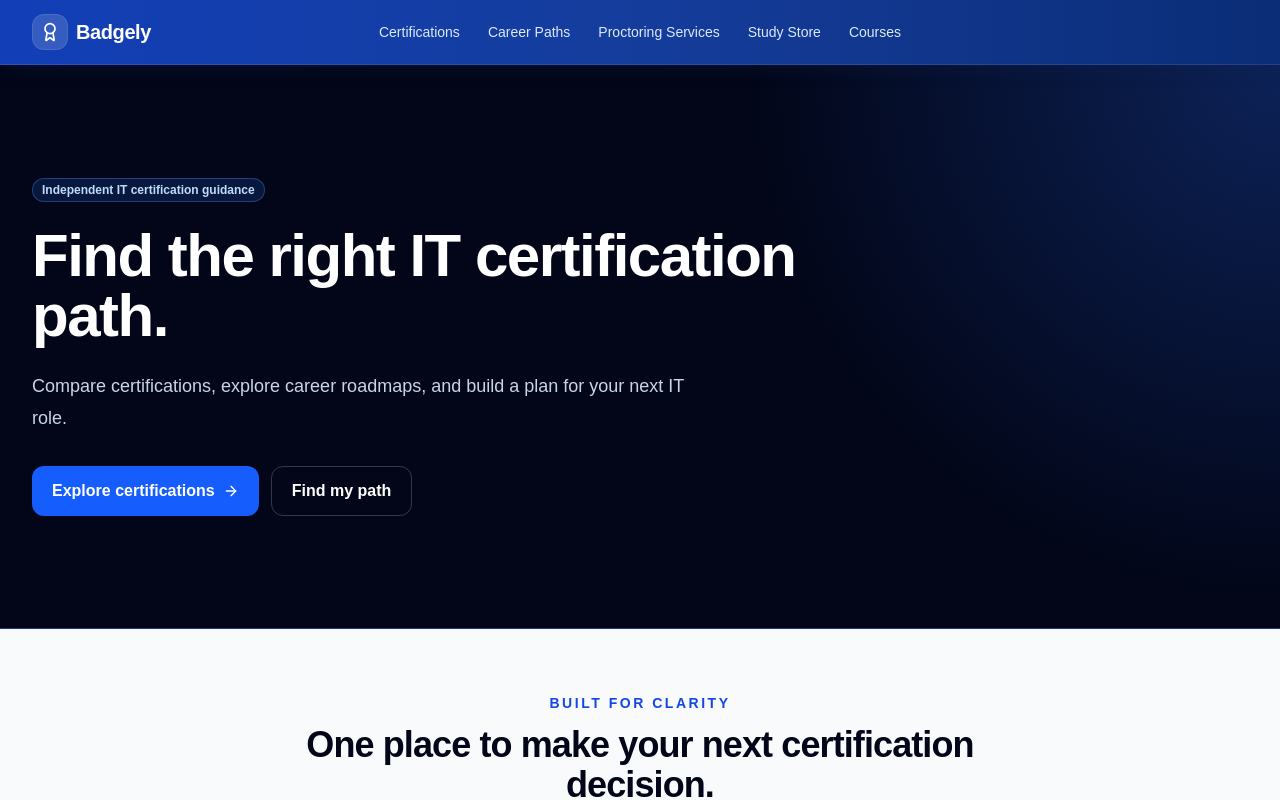
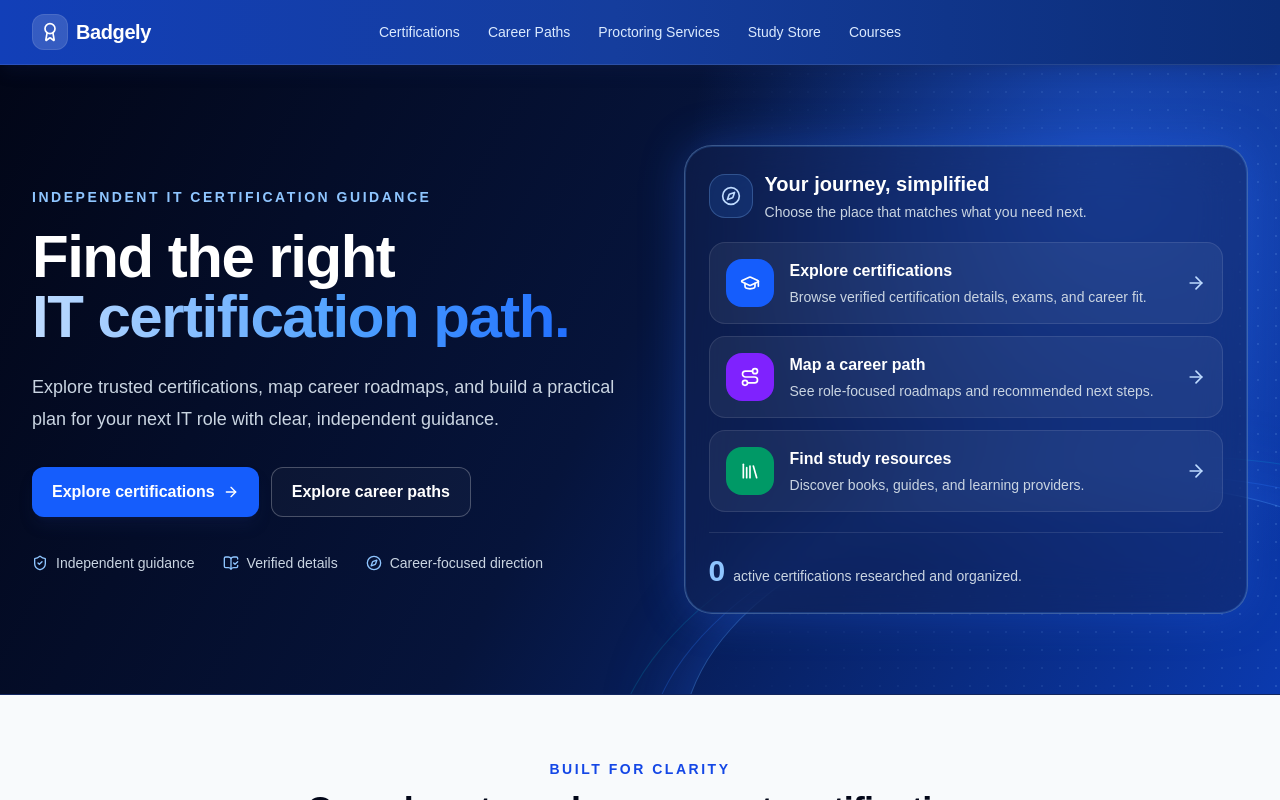
Before and after one commit to nimboxa-maker/badgely, a Next.js app: page / in a window 1280 px wide. Shown: the top 800 px of the page. Built offline with nearby package versions, Linux system fonts and the light colour scheme; no server answers; the database is empty.

Commit message:
Redesign Badgely homepage hero

```diff
--- a/app/page.tsx
+++ b/app/page.tsx
@@ -5,10 +5,18 @@ import {
   BookOpenCheck,
   Compass,
   ExternalLink,
+  GraduationCap,
+  Library,
+  Route,
   ShieldCheck,
 } from "lucide-react";
 import { Badge } from "@/components/ui/badge";
 import { Card } from "@/components/ui/card";
+import {
+  HeroOption,
+  HeroPanel,
+  MarketingHero,
+} from "@/components/layout/marketing-hero";
 import { createClient } from "@/lib/supabase/server";
 
 const certificationIcons: Record<string, string> = {
@@ -26,25 +34,17 @@ const certificationIcons: Record<string, string> = {
   "comptia-securityx": "/certifications/comptia-securityx.png",
   "comptia-server-plus": "/certifications/comptia-server-plus.png",
   "comptia-tech-plus": "/certifications/comptia-tech-plus.png",
-
   "aws-certified-solutions-architect-associate":
     "/certifications/aws-certified-solutions-architect-associate.png",
-
   "cisco-ccna": "/certifications/cisco-ccna.png",
-
   "google-cloud-professional-cloud-architect":
     "/certifications/google-cloud-professional-cloud-architect.png",
-
   "microsoft-certified-azure-solutions-architect-expert":
     "/certifications/microsoft-certified-azure-solutions-architect-expert.png",
-
   "isc2-cissp": "/certifications/isc2-cissp.png",
-
   "isaca-cism": "/certifications/isaca-cism.png",
-
   "project-management-professional-pmp":
     "/certifications/project-management-professional-pmp.png",
-
   "ec-council-ceh": "/certifications/ec-council-ceh.png",
 };
 
@@ -70,8 +70,7 @@ const foundations = [
     href: "/certifications",
     cardClass:
       "border-blue-300 bg-gradient-to-br from-blue-600 via-blue-500 to-cyan-400 text-white shadow-lg shadow-blue-100",
-    iconClass:
-      "bg-white/20 text-white ring-1 ring-white/30",
+    iconClass: "bg-white/20 text-white ring-1 ring-white/30",
     eyebrowClass: "text-blue-100",
   },
   {
@@ -83,8 +82,7 @@ const foundations = [
     href: "/certifications?sort=verified",
     cardClass:
       "border-emerald-300 bg-gradient-to-br from-emerald-600 via-teal-500 to-cyan-400 text-white shadow-lg shadow-emerald-100",
-    iconClass:
-      "bg-white/20 text-white ring-1 ring-white/30",
+    iconClass: "bg-white/20 text-white ring-1 ring-white/30",
     eyebrowClass: "text-emerald-100",
   },
   {
@@ -96,8 +94,7 @@ const foundations = [
     href: "/career-paths",
     cardClass:
       "border-violet-300 bg-gradient-to-br from-violet-600 via-purple-500 to-fuchsia-400 text-white shadow-lg shadow-violet-100",
-    iconClass:
-      "bg-white/20 text-white ring-1 ring-white/30",
+    iconClass: "bg-white/20 text-white ring-1 ring-white/30",
     eyebrowClass: "text-violet-100",
   },
 ];
@@ -105,122 +102,169 @@ const foundations = [
 export default async function HomePage() {
   const supabase = await createClient();
 
-  const { data: featuredCertifications } = await supabase
+  const [featuredResult, countResult] = await Promise.all([
+    supabase
       .from("certifications")
       .select(
         "id, name, slug, category, level, short_summary, status, official_certification_url, provider:providers(name)",
       )
       .eq("featured", true)
-    .limit(9);
+      .limit(9),
+    supabase
+      .from("certifications")
+      .select("id", { count: "exact", head: true })
+      .eq("status", "Active"),
+  ]);
 
   const orderedFeaturedCertifications = [
-    ...(featuredCertifications ?? []),
+    ...(featuredResult.data ?? []),
   ].sort(
     (a, b) =>
       featuredOrder.indexOf(a.slug) -
       featuredOrder.indexOf(b.slug),
   );
 
+  const certificationCount = countResult.count ?? 0;
+
   return (
     <>
-      <section className="relative overflow-hidden border-b border-blue-900 bg-slate-950 text-white">
-        <div className="absolute inset-0 bg-[radial-gradient(circle_at_top_right,rgba(37,99,235,0.3),transparent_38%)]" />
-        <div className="relative mx-auto max-w-7xl px-4 py-20 sm:px-6 sm:py-24 lg:px-8 lg:py-28">
-          <Badge className="bg-blue-500/15 text-blue-200 ring-1 ring-inset ring-blue-400/30">
+      <MarketingHero
+        aside={
+          <HeroPanel>
+            <div className="flex items-center gap-3">
+              <span className="flex size-11 items-center justify-center rounded-2xl bg-blue-500/15 text-blue-200 ring-1 ring-inset ring-blue-300/25">
+                <Compass className="size-5" aria-hidden="true" />
+              </span>
+              <div>
+                <h2 className="text-xl font-bold text-white">Your journey, simplified</h2>
+                <p className="mt-1 text-sm text-slate-300">Choose the place that matches what you need next.</p>
+              </div>
+            </div>
+
+            <div className="mt-5 space-y-3">
+              <Link href="/certifications" className="block">
+                <HeroOption className="flex items-center gap-4">
+                  <span className="flex size-12 shrink-0 items-center justify-center rounded-2xl bg-blue-600 text-white">
+                    <GraduationCap className="size-5" aria-hidden="true" />
+                  </span>
+                  <div className="min-w-0 flex-1">
+                    <p className="font-bold text-white">Explore certifications</p>
+                    <p className="mt-1 text-sm text-slate-300">Browse verified certification details, exams, and career fit.</p>
+                  </div>
+                  <ArrowRight className="size-5 text-blue-200" aria-hidden="true" />
+                </HeroOption>
+              </Link>
+
+              <Link href="/career-paths" className="block">
+                <HeroOption className="flex items-center gap-4">
+                  <span className="flex size-12 shrink-0 items-center justify-center rounded-2xl bg-violet-600 text-white">
+                    <Route className="size-5" aria-hidden="true" />
+                  </span>
+                  <div className="min-w-0 flex-1">
+                    <p className="font-bold text-white">Map a career path</p>
+                    <p className="mt-1 text-sm text-slate-300">See role-focused roadmaps and recommended next steps.</p>
+                  </div>
+                  <ArrowRight className="size-5 text-blue-200" aria-hidden="true" />
+                </HeroOption>
+              </Link>
+
+              <Link href="/study-store" className="block">
+                <HeroOption className="flex items-center gap-4">
+                  <span className="flex size-12 shrink-0 items-center justify-center rounded-2xl bg-emerald-600 text-white">
+                    <Library className="size-5" aria-hidden="true" />
+                  </span>
+                  <div className="min-w-0 flex-1">
+                    <p className="font-bold text-white">Find study resources</p>
+                    <p className="mt-1 text-sm text-slate-300">Discover books, guides, and learning providers.</p>
+                  </div>
+                  <ArrowRight className="size-5 text-blue-200" aria-hidden="true" />
+                </HeroOption>
+              </Link>
+            </div>
+
+            <div className="mt-5 border-t border-white/10 pt-5">
+              <p className="text-sm text-slate-300">
+                <span className="mr-2 text-3xl font-black text-blue-300">{certificationCount}</span>
+                active certifications researched and organized.
+              </p>
+            </div>
+          </HeroPanel>
+        }
+      >
+        <p className="text-sm font-semibold uppercase tracking-[0.18em] text-blue-300">
           Independent IT certification guidance
-          </Badge>
-          <h1 className="mt-6 max-w-4xl text-4xl font-bold tracking-tight sm:text-5xl lg:text-6xl">
-            Find the right IT certification path.
+        </p>
+
+        <h1 className="mt-5 max-w-3xl text-4xl font-bold tracking-tight sm:text-5xl lg:text-6xl">
+          Find the right
+          <span className="block bg-gradient-to-r from-blue-200 via-blue-400 to-blue-600 bg-clip-text text-transparent">
+            IT certification path.
+          </span>
         </h1>
+
         <p className="mt-6 max-w-2xl text-lg leading-8 text-slate-300">
-            Compare certifications, explore career roadmaps, and build a plan for your next IT role.
+          Explore trusted certifications, map career roadmaps, and build a practical plan for your next IT role with clear, independent guidance.
         </p>
+
         <div className="mt-8 flex flex-col gap-3 sm:flex-row">
           <Link
             href="/certifications"
-              className="inline-flex min-h-12 items-center justify-center gap-2 rounded-xl bg-blue-600 px-5 py-3 font-semibold text-white hover:bg-blue-500 focus-visible:outline-2 focus-visible:outline-offset-2 focus-visible:outline-blue-400"
+            className="inline-flex min-h-12 items-center justify-center gap-2 rounded-xl bg-blue-600 px-5 py-3 font-semibold text-white shadow-lg shadow-blue-950/30 transition hover:bg-blue-500"
           >
             Explore certifications <ArrowRight className="size-4" aria-hidden="true" />
           </Link>
           <Link
             href="/career-paths"
-              className="inline-flex min-h-12 items-center justify-center rounded-xl border border-white/20 px-5 py-3 font-semibold text-white hover:bg-white/10 focus-visible:outline-2 focus-visible:outline-offset-2 focus-visible:outline-blue-400"
+            className="inline-flex min-h-12 items-center justify-center rounded-xl border border-white/25 bg-white/[0.03] px-5 py-3 font-semibold text-white transition hover:bg-white/10"
           >
-              Find my path
+            Explore career paths
           </Link>
         </div>
+
+        <div className="mt-9 flex flex-wrap gap-x-7 gap-y-3 text-sm text-slate-300">
+          <span className="inline-flex items-center gap-2"><ShieldCheck className="size-4 text-blue-300" /> Independent guidance</span>
+          <span className="inline-flex items-center gap-2"><BookOpenCheck className="size-4 text-blue-300" /> Verified details</span>
+          <span className="inline-flex items-center gap-2"><Compass className="size-4 text-blue-300" /> Career-focused direction</span>
         </div>
-      </section>
+      </MarketingHero>
 
       <section className="mx-auto max-w-7xl px-4 py-16 text-center sm:px-6 lg:px-8">
         <div className="mx-auto max-w-3xl">
           <p className="text-sm font-semibold uppercase tracking-[0.18em] text-blue-700">
             Built for clarity
           </p>
-
-          <h1 className="mt-3 text-3xl font-bold tracking-tight text-slate-950 sm:text-4xl">
+          <h2 className="mt-3 text-3xl font-bold tracking-tight text-slate-950 sm:text-4xl">
             One place to make your next certification decision.
-          </h1>
-
+          </h2>
           <p className="mx-auto mt-4 max-w-2xl text-lg leading-8 text-slate-600">
-            Explore your options, understand the details, and turn
-            your next certification goal into a clear plan.
+            Explore your options, understand the details, and turn your next certification goal into a clear plan.
           </p>
         </div>
 
         <div className="mt-10 grid gap-6 md:grid-cols-3">
           {foundations.map(
-            ({
-              icon: Icon,
-              eyebrow,
-              title,
-              description,
-              href,
-              cardClass,
-              iconClass,
-              eyebrowClass,
-            }) => (
+            ({ icon: Icon, eyebrow, title, description, href, cardClass, iconClass, eyebrowClass }) => (
               <div
                 key={title}
                 className={`group relative overflow-hidden rounded-3xl border p-7 text-center transition duration-300 hover:-translate-y-2 hover:shadow-xl ${cardClass}`}
               >
                 <div className="absolute -right-10 -top-10 size-32 rounded-full bg-white/10" />
                 <div className="absolute -bottom-12 -left-10 size-36 rounded-full bg-white/10" />
-
                 <div className="relative flex h-full flex-col items-center">
-                  <div
-                    className={`flex size-14 items-center justify-center rounded-2xl backdrop-blur ${iconClass}`}
-                  >
-                    <Icon
-                      className="size-7"
-                      aria-hidden="true"
-                    />
+                  <div className={`flex size-14 items-center justify-center rounded-2xl backdrop-blur ${iconClass}`}>
+                    <Icon className="size-7" aria-hidden="true" />
                   </div>
-
-                  <p
-                    className={`mt-7 text-xs font-bold uppercase tracking-[0.22em] ${eyebrowClass}`}
+                  <p className={`mt-7 text-xs font-bold uppercase tracking-[0.22em] ${eyebrowClass}`}>
+                    {eyebrow}
+                  </p>
+                  <h3 className="mt-2 text-2xl font-bold tracking-tight">{title}</h3>
+                  <p className="mt-4 leading-7 text-white/90">{description}</p>
+                  <Link
+                    href={href}
+                    className="mt-7 inline-flex w-fit items-center justify-center gap-2 rounded-xl border border-white/70 bg-white/10 px-4 py-2 text-sm font-bold text-white backdrop-blur-sm transition hover:bg-white/20"
                   >
                     {eyebrow}
-                  </p>
-
-                  <h2 className="mt-2 text-2xl font-bold tracking-tight">
-                    {title}
-                  </h2>
-
-                  <p className="mt-4 leading-7 text-white/90">
-                    {description}
-                  </p>
-
-                  <Link
-                    href={href}
-                    className="mt-7 inline-flex w-fit items-center justify-center gap-2 rounded-xl border border-white/70 bg-white/10 px-4 py-2 text-sm font-bold text-white backdrop-blur-sm transition duration-300 hover:bg-white/20 focus-visible:outline-2 focus-visible:outline-offset-2 focus-visible:outline-white"
-                  >
-                    {eyebrow}
-
-                    <ArrowRight
-                      className="size-4 transition-transform duration-300 group-hover:translate-x-1"
-                      aria-hidden="true"
-                    />
+                    <ArrowRight className="size-4 transition-transform group-hover:translate-x-1" aria-hidden="true" />
                   </Link>
                 </div>
               </div>
@@ -232,45 +276,23 @@ export default async function HomePage() {
       <section className="border-y border-slate-200 bg-slate-50">
         <div className="mx-auto max-w-7xl px-4 py-16 text-center sm:px-6 lg:px-8">
           <div className="mx-auto flex max-w-3xl flex-col items-center">
-            <p className="text-sm font-semibold uppercase tracking-wider text-blue-700">
-              Featured certifications
+            <p className="text-sm font-semibold uppercase tracking-wider text-blue-700">Featured certifications</p>
+            <h2 className="mt-2 text-3xl font-bold tracking-tight text-slate-950">Popular certifications across IT.</h2>
+            <p className="mt-3 max-w-2xl leading-7 text-slate-600">
+              Explore widely recognized certifications across cybersecurity, cloud, networking, architecture, and project management.
             </p>
-
-            <h2 className="mt-2 text-3xl font-bold tracking-tight text-slate-950">
-              Popular certifications across IT.
-            </h2>
-
-            <p className="mt-3 max-w-2xl leading-7 text-slate-600">
-              Explore widely recognized certifications across
-              cybersecurity, cloud, networking, architecture, and
-              project management.
-            </p>
-
-            <Link
-              href="/certifications"
-              className="mt-5 inline-flex items-center justify-center gap-2 font-semibold text-blue-700 hover:text-blue-600"
-            >
-              Browse all certifications
-
-              <ArrowRight
-                className="size-4"
-                aria-hidden="true"
-              />
+            <Link href="/certifications" className="mt-5 inline-flex items-center justify-center gap-2 font-semibold text-blue-700 hover:text-blue-600">
+              Browse all certifications <ArrowRight className="size-4" aria-hidden="true" />
             </Link>
           </div>
 
           {orderedFeaturedCertifications.length > 0 ? (
             <div className="mt-8 grid gap-5 md:grid-cols-2 xl:grid-cols-3">
-              {orderedFeaturedCertifications.map(
-                (certification) => {
-                  const iconPath =
-                    certificationIcons[certification.slug];
+              {orderedFeaturedCertifications.map((certification) => {
+                const iconPath = certificationIcons[certification.slug];
 
                 return (
-                    <Card
-                      key={certification.id}
-                      className="flex h-full flex-col items-center text-center"
-                    >
+                  <Card key={certification.id} className="flex h-full flex-col items-center text-center transition hover:-translate-y-1 hover:border-blue-200 hover:shadow-lg">
                     {iconPath ? (
                       <div className="mb-5 flex min-h-28 w-full items-center justify-center rounded-xl border border-slate-100 bg-white p-3">
                         <Image
@@ -284,58 +306,41 @@ export default async function HomePage() {
                     ) : null}
 
                     <div className="flex flex-wrap items-center justify-center gap-2">
-                        <Badge>
-                          {certification.level}
-                        </Badge>
-
-                        <span className="text-sm font-medium text-slate-500">
-                          {certification.category}
-                        </span>
+                      <Badge>{certification.level}</Badge>
+                      <span className="text-sm font-medium text-slate-500">{certification.category}</span>
                     </div>
 
-                      <h3 className="mt-4 text-xl font-semibold text-slate-950">
-                        {certification.name}
-                      </h3>
+                    <h3 className="mt-4 text-xl font-semibold text-slate-950">{certification.name}</h3>
+                    <p className="mt-1 text-sm font-medium text-slate-500">
+                      {certification.provider?.name ?? "Certification provider"}
+                    </p>
+                    <p className="mt-4 line-clamp-3 leading-7 text-slate-600">{certification.short_summary}</p>
 
-                      <p className="mt-1 text-sm font-medium text-slate-500">
-                        {certification.provider?.name ??
-                          "Certification provider"}
-                      </p>
-
-                      <p className="mt-4 line-clamp-3 leading-7 text-slate-600">
-                        {certification.short_summary}
-                      </p>
-
-                      <div className="mt-auto flex justify-center pt-7">
+                    <div className="mt-auto flex flex-wrap justify-center gap-3 pt-7">
+                      <Link
+                        href={`/certifications/${certification.slug}`}
+                        className="inline-flex min-h-10 items-center justify-center gap-2 rounded-lg bg-blue-700 px-5 py-2.5 text-sm font-semibold text-white transition hover:bg-blue-600"
+                      >
+                        View details <ArrowRight className="size-4" aria-hidden="true" />
+                      </Link>
                       {certification.official_certification_url ? (
                         <a
-                            href={
-                              certification.official_certification_url
-                            }
+                          href={certification.official_certification_url}
                           target="_blank"
                           rel="noopener noreferrer"
-                            className="inline-flex min-h-10 items-center justify-center gap-2 rounded-lg bg-blue-700 px-5 py-2.5 text-sm font-semibold text-white transition hover:bg-blue-600 focus-visible:outline-2 focus-visible:outline-offset-2 focus-visible:outline-blue-600"
+                          className="inline-flex min-h-10 items-center justify-center gap-2 rounded-lg border border-blue-200 bg-white px-4 py-2.5 text-sm font-semibold text-blue-700 transition hover:bg-blue-50"
                         >
-                            Official provider page
-
-                            <ExternalLink
-                              className="size-4"
-                              aria-hidden="true"
-                            />
+                          Official <ExternalLink className="size-4" aria-hidden="true" />
                         </a>
                       ) : null}
                     </div>
                   </Card>
                 );
-                },
-              )}
+              })}
             </div>
           ) : (
             <Card className="mt-8 text-center">
-              <p className="text-slate-600">
-                Featured certifications will appear here as the
-                catalog is published.
-              </p>
+              <p className="text-slate-600">Featured certifications will appear here as the catalog is published.</p>
             </Card>
           )}
         </div>
```
Lines whose indentation alone changed are shown as unchanged.
